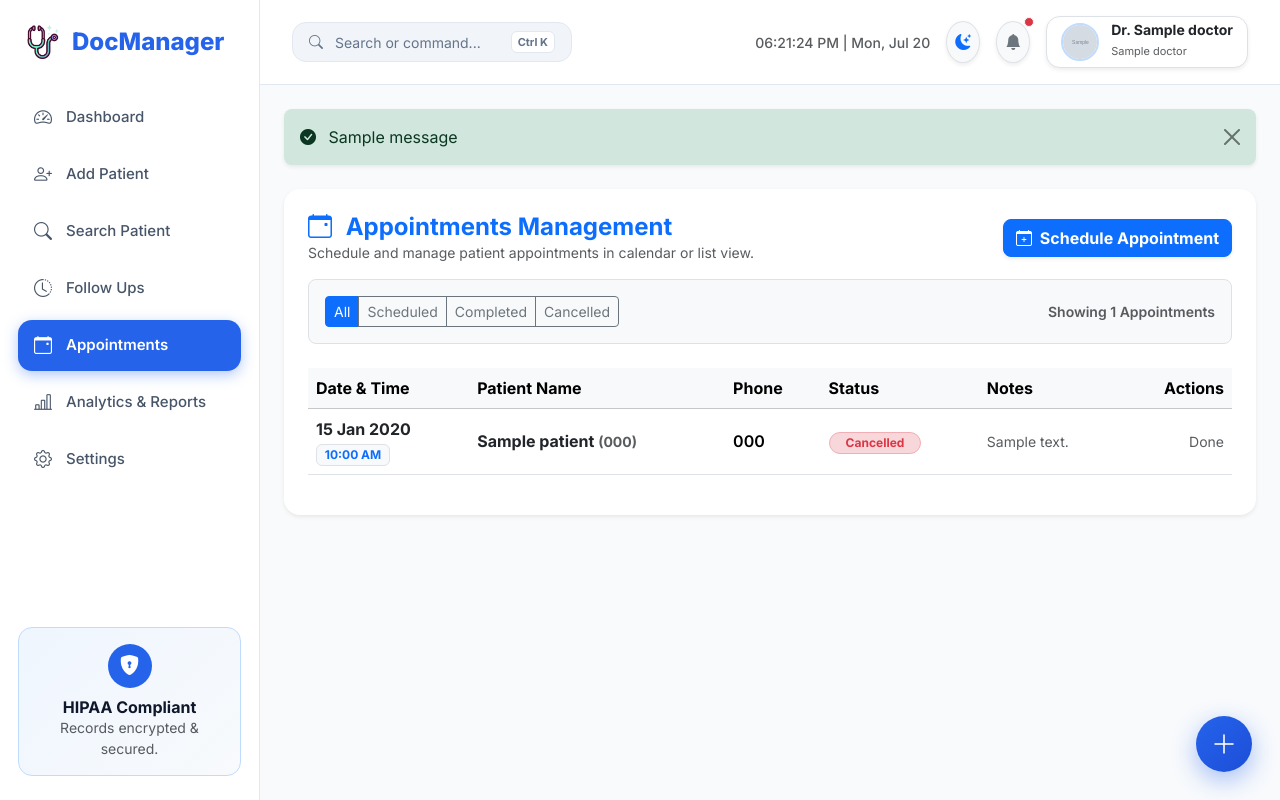
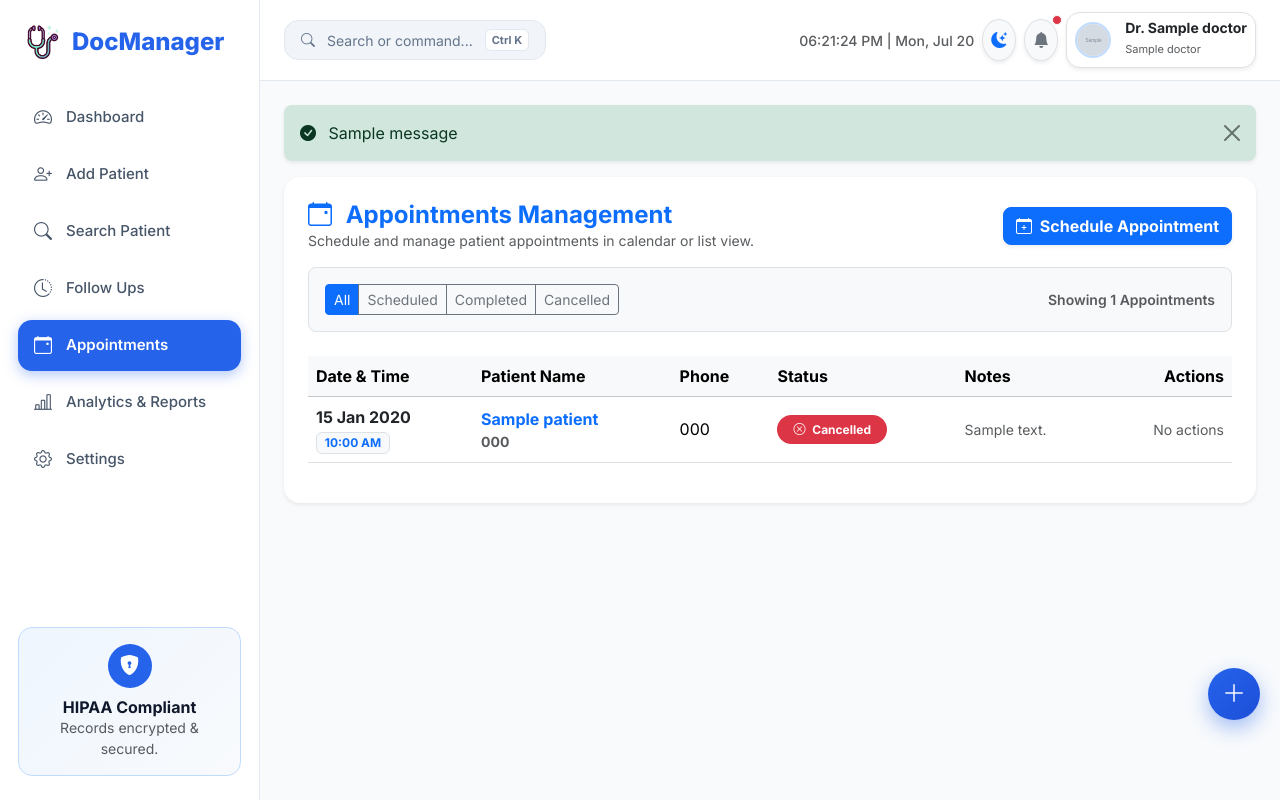
Before and after one commit to SM71234/DocManager, a Flask app: page /appointments in a window 1280 px wide. Run offline with Flask 3, Linux system fonts and the light colour scheme; a user stored in the database is signed in; tables that the repository leaves empty hold one stand-in row (values such as "Sample post"); grey boxes marked "Sample" are stand-in pictures; one stand-in notice (Sample message) is shown.

Commit message:
Fix mobile responsiveness, viewport overflow, topbar alignment, and FAB positioning

```diff
--- a/static/css/style.css
+++ b/static/css/style.css
@@ -66,19 +66,17 @@
     --shadow-lg: 0 16px 36px rgba(0, 0, 0, 0.5);
 }
 
-* {
+html, body {
+    width: 100%;
+    max-width: 100%;
+    overflow-x: hidden;
     margin: 0;
     padding: 0;
-    box-sizing: border-box;
-}
-
-body {
     font-family: 'Inter', system-ui, -apple-system, sans-serif;
     background-color: var(--bg-body);
     color: var(--text-primary);
     transition: background-color var(--transition-fast), color var(--transition-fast);
     min-height: 100vh;
-    overflow-x: hidden;
 }
 
 /* Glassmorphism Classes */
@@ -106,7 +104,7 @@ body {
     padding: 24px 18px;
     display: flex;
     flex-direction: column;
-    z-index: 1000;
+    z-index: 1050;
     transition: left var(--transition-normal);
 }
 
@@ -191,12 +189,14 @@ body {
     min-height: 100vh;
     padding-bottom: 80px;
     transition: margin-left var(--transition-normal);
+    width: calc(100% - 260px);
+    box-sizing: border-box;
 }
 
 /* Topbar */
 .topbar {
     background: var(--bg-topbar);
-    padding: 16px 32px;
+    padding: 12px 24px;
     border-bottom: 1px solid var(--border-color);
     display: flex;
     justify-content: space-between;
@@ -219,7 +221,7 @@ body {
     cursor: pointer;
     font-size: 14px;
     transition: var(--transition-fast);
-    width: 280px;
+    max-width: 280px;
 }
 
 .cmd-trigger-btn:hover {
@@ -240,18 +242,18 @@ body {
 .profile-btn {
     display: flex;
     align-items: center;
-    gap: 12px;
+    gap: 10px;
     background: var(--bg-card);
     border: 1px solid var(--border-color);
     border-radius: var(--radius-md);
-    padding: 6px 14px;
+    padding: 6px 12px;
     cursor: pointer;
     color: var(--text-primary);
 }
 
 .avatar {
-    width: 38px;
-    height: 38px;
+    width: 36px;
+    height: 36px;
     border-radius: 50%;
     background: linear-gradient(135deg, var(--primary), #1d4ed8);
     color: white;
@@ -259,12 +261,12 @@ body {
     align-items: center;
     justify-content: center;
     font-weight: 700;
-    font-size: 15px;
+    font-size: 14px;
 }
 
 .doctor-logo {
-    width: 38px;
-    height: 38px;
+    width: 36px;
+    height: 36px;
     border-radius: 50%;
     object-fit: cover;
     border: 2px solid var(--primary-border);
@@ -476,22 +469,22 @@ body {
 /* Floating Action Button (FAB) */
 .fab-container {
     position: fixed;
-    bottom: 28px;
-    right: 28px;
-    z-index: 900;
+    bottom: 80px;
+    right: 20px;
+    z-index: 1020;
 }
 
 .fab-main {
-    width: 56px;
-    height: 56px;
+    width: 52px;
+    height: 52px;
     border-radius: 50%;
     background: linear-gradient(135deg, var(--primary), #1d4ed8);
     color: white;
     display: flex;
     align-items: center;
     justify-content: center;
-    font-size: 26px;
-    box-shadow: 0 8px 24px rgba(37, 99, 235, 0.4);
+    font-size: 24px;
+    box-shadow: 0 8px 20px rgba(37, 99, 235, 0.4);
     cursor: pointer;
     border: none;
     transition: var(--transition-normal);
--- a/templates/appointments.html
+++ b/templates/appointments.html
@@ -2,7 +2,7 @@
 
 {% block content %}
 <div class="card border-0 shadow-sm rounded-4 mb-4">
-  <div class="card-body p-4">
+  <div class="card-body p-3 p-md-4">
     <div class="d-flex flex-wrap justify-content-between align-items-center mb-3 gap-3">
       <div>
         <h4 class="fw-bold m-0 text-primary"><i class="bi bi-calendar-event me-2"></i> Appointments Management</h4>
@@ -17,8 +17,8 @@
     </div>
 
     <!-- Filter Bar -->
-    <div class="d-flex justify-content-between align-items-center bg-light p-3 rounded-3 border mb-4">
-      <div class="btn-group" role="group">
+    <div class="d-flex flex-wrap justify-content-between align-items-center bg-light p-3 rounded-3 border mb-4 gap-2">
+      <div class="btn-group flex-wrap" role="group">
         <a href="{{ url_for('appointments.appointments', status='All') }}" class="btn btn-sm {% if filter_status == 'All' %}btn-primary{% else %}btn-outline-secondary{% endif %}">All</a>
         <a href="{{ url_for('appointments.appointments', status='Scheduled') }}" class="btn btn-sm {% if filter_status == 'Scheduled' %}btn-warning text-dark{% else %}btn-outline-secondary{% endif %}">Scheduled</a>
         <a href="{{ url_for('appointments.appointments', status='Completed') }}" class="btn btn-sm {% if filter_status == 'Completed' %}btn-success{% else %}btn-outline-secondary{% endif %}">Completed</a>
@@ -49,28 +49,33 @@
                   <div class="fw-bold text-dark">{{ appt.appointment_date.strftime('%d %b %Y') }}</div>
                   <span class="badge bg-light text-primary border">{{ appt.appointment_time.strftime('%I:%M %p') }}</span>
                 </td>
-                <td>
-                  <a href="{{ url_for('patients.patient_profile', patient_id=appt.patient.id) }}" class="fw-bold text-dark text-decoration-none">
-                    {{ appt.patient.name }} <small class="text-muted">({{ appt.patient.patient_code }})</small>
+                <td class="fw-bold">
+                  <a href="{{ url_for('patients.patient_profile', patient_id=appt.patient.id) }}" class="text-decoration-none text-primary">
+                    {{ appt.patient.name }}
                   </a>
+                  <small class="text-muted d-block">{{ appt.patient.patient_code }}</small>
                 </td>
-                <td class="fw-semibold">{{ appt.patient.phone }}</td>
+                <td>{{ appt.patient.phone }}</td>
                 <td>
                   {% if appt.status == 'Scheduled' %}
-                    <span class="badge bg-warning-subtle text-warning-emphasis border border-warning-subtle px-3 py-1 rounded-pill">Scheduled</span>
+                    <span class="badge bg-warning text-dark px-3 py-2 rounded-pill"><i class="bi bi-clock me-1"></i> Scheduled</span>
                   {% elif appt.status == 'Completed' %}
-                    <span class="badge bg-success-subtle text-success border border-success-subtle px-3 py-1 rounded-pill">Completed</span>
+                    <span class="badge bg-success px-3 py-2 rounded-pill"><i class="bi bi-check-circle me-1"></i> Completed</span>
                   {% else %}
-                    <span class="badge bg-danger-subtle text-danger border border-danger-subtle px-3 py-1 rounded-pill">Cancelled</span>
+                    <span class="badge bg-danger px-3 py-2 rounded-pill"><i class="bi bi-x-circle me-1"></i> Cancelled</span>
                   {% endif %}
                 </td>
                 <td class="small text-muted">{{ appt.notes or '-' }}</td>
                 <td class="text-end">
                   {% if appt.status == 'Scheduled' %}
-                    <a href="{{ url_for('appointments.complete_appointment', appointment_id=appt.id) }}" class="btn btn-sm btn-success rounded-pill px-3 me-1">Complete</a>
-                    <a href="{{ url_for('appointments.cancel_appointment', appointment_id=appt.id) }}" class="btn btn-sm btn-outline-danger rounded-pill px-3">Cancel</a>
+                    <a href="{{ url_for('appointments.complete_appointment', appointment_id=appt.id) }}" class="btn btn-sm btn-outline-success me-1" title="Mark Completed">
+                      <i class="bi bi-check-lg"></i>
+                    </a>
+                    <a href="{{ url_for('appointments.cancel_appointment', appointment_id=appt.id) }}" class="btn btn-sm btn-outline-danger" title="Cancel Appointment">
+                      <i class="bi bi-x-lg"></i>
+                    </a>
                   {% else %}
-                    <span class="text-muted small">Done</span>
+                    <span class="text-muted small">No actions</span>
                   {% endif %}
                 </td>
               </tr>
@@ -79,11 +84,13 @@
         </table>
       </div>
     {% else %}
-      <div class="empty-state py-5">
+      <div class="empty-state">
         <div class="empty-icon"><i class="bi bi-calendar-x"></i></div>
-        <h5 class="fw-bold">No Appointments Found</h5>
-        <p class="text-muted small">No appointments match the selected filter criteria.</p>
-        <a href="{{ url_for('appointments.new_appointment') }}" class="btn btn-primary rounded-3 px-4"><i class="bi bi-calendar-plus me-1"></i> Book Appointment</a>
+        <h5 class="fw-bold text-dark">No Appointments Found</h5>
+        <p class="text-muted small mb-3">No appointments match the selected filter criteria.</p>
+        <a href="{{ url_for('appointments.new_appointment') }}" class="btn btn-primary fw-bold px-4">
+          <i class="bi bi-calendar-plus me-1"></i> Book Appointment
+        </a>
       </div>
     {% endif %}
   </div>
--- a/templates/base.html
+++ b/templates/base.html
@@ -2,7 +2,7 @@
 <html lang="en" data-theme="light">
   <head>
     <meta charset="UTF-8" />
-    <meta name="viewport" content="width=device-width, initial-scale=1" />
+    <meta name="viewport" content="width=device-width, initial-scale=1.0, maximum-scale=1.0, user-scalable=no" />
     <title>{{ page_title|default('DocManager') }} | Healthcare Manager</title>
 
     <link rel="icon" type="image/png" href="{{ url_for('static', filename='images/healthcare.png') }}" />
@@ -83,22 +83,27 @@
       {% if current_user.is_authenticated %}
       <!-- Top Navigation Bar -->
       <div class="topbar">
-        <div class="d-flex align-items-center gap-3">
-          <button id="menuToggle" class="btn btn-light d-lg-none border" onclick="document.querySelector('.sidebar').classList.toggle('active')">
-            <i class="bi bi-list fs-4"></i>
+        <div class="d-flex align-items-center gap-2">
+          <button id="menuToggle" class="btn btn-light d-lg-none border p-2" onclick="document.querySelector('.sidebar').classList.toggle('active')">
+            <i class="bi bi-list fs-5"></i>
           </button>
 
-          <!-- Command Palette Trigger -->
-          <button class="cmd-trigger-btn trigger-cmd">
+          <!-- Command Palette Trigger (Desktop) -->
+          <button class="cmd-trigger-btn trigger-cmd d-none d-md-flex">
             <i class="bi bi-search"></i>
             <span>Search or command...</span>
             <span class="cmd-key">Ctrl K</span>
           </button>
+
+          <!-- Command Palette Trigger (Mobile Icon Only) -->
+          <button class="btn btn-light rounded-circle border shadow-sm p-2 d-md-none trigger-cmd" title="Search">
+            <i class="bi bi-search text-primary"></i>
+          </button>
         </div>
 
-        <div class="d-flex align-items-center gap-3">
+        <div class="d-flex align-items-center gap-2">
           <!-- Realtime Clock -->
-          <div id="liveClock" class="d-none d-md-block text-muted small fw-medium"></div>
+          <div id="liveClock" class="d-none d-lg-block text-muted small fw-medium"></div>
 
           <!-- Dark Mode Toggle Button -->
           <button id="themeToggleBtn" class="btn btn-light rounded-circle border shadow-sm p-2" title="Toggle Theme">
@@ -111,7 +116,7 @@
               <i class="bi bi-bell-fill text-secondary"></i>
               <span class="position-absolute top-0 start-100 translate-middle p-1 bg-danger border border-light rounded-circle"></span>
             </button>
-            <div class="dropdown-menu dropdown-menu-end shadow-lg border-0 p-3" style="width: 300px;">
+            <div class="dropdown-menu dropdown-menu-end shadow-lg border-0 p-3" style="width: 280px; max-width: 90vw;">
               <h6 class="fw-bold border-bottom pb-2 mb-2">Notifications</h6>
               <div class="d-flex align-items-center gap-2 mb-2 small text-muted">
                 <i class="bi bi-clock-history text-warning"></i>
@@ -126,14 +131,14 @@
 
           <!-- Doctor Profile Dropdown -->
           <div class="dropdown">
-            <button class="profile-btn border shadow-sm" data-bs-toggle="dropdown">
+            <button class="profile-btn border shadow-sm p-1 p-md-2" data-bs-toggle="dropdown">
               {% if current_user.logo %}
                 <img src="{{ url_for('static', filename='uploads/' + current_user.logo) }}" class="doctor-logo" alt="Logo" />
               {% else %}
-                <div class="avatar">{{ current_user.name[0] }}</div>
+                <div class="avatar" style="width:34px; height:34px; font-size:14px;">{{ current_user.name[0] }}</div>
               {% endif %}
 
-              <div class="text-start d-none d-md-block">
+              <div class="text-start d-none d-md-block ms-1">
                 <div class="fw-bold lh-1 text-dark" style="font-size: 14px;">Dr. {{ current_user.name }}</div>
                 <small class="text-muted" style="font-size: 11px;">{{ current_user.clinic_name }}</small>
               </div>
@@ -152,12 +157,12 @@
       {% endif %}
 
       <!-- Page Content Container -->
-      <div class="container-fluid p-4">
+      <div class="container-fluid p-2 p-md-4">
         <!-- Flashed Alert Messages -->
         {% with messages = get_flashed_messages(with_categories=true) %}
           {% if messages %}
             {% for category, message in messages %}
-              <div class="alert alert-{{ category }} alert-dismissible fade show shadow-sm border-0 mb-4 rounded-3" role="alert">
+              <div class="alert alert-{{ category }} alert-dismissible fade show shadow-sm border-0 mb-3 rounded-3" role="alert">
                 <i class="bi {% if category == 'success' %}bi-check-circle-fill{% else %}bi-exclamation-triangle-fill{% endif %} me-2"></i>
                 {{ message }}
                 <button type="button" class="btn-close" data-bs-dismiss="alert"></button>
```
Also changed, not shown: other parts of static/css/style.css (+74 -172 lines).
